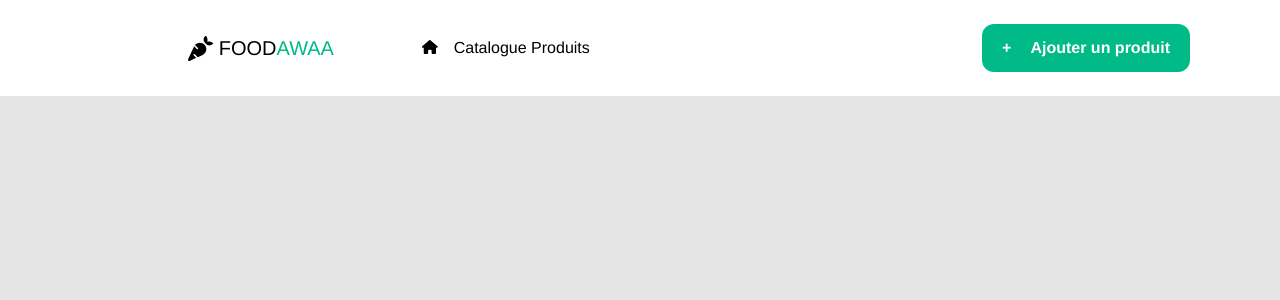
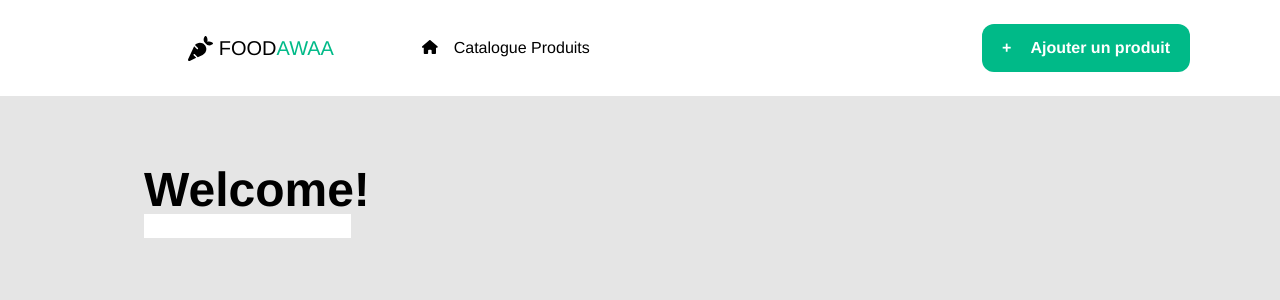
Before and after one commit to nberthou/waalaxy-interview-challenge, a Next.js app: page / in a window 1280 px wide. Shown: the top 300 px of the page. Built offline with nearby package versions, Linux system fonts and the light colour scheme; no server answers.

Commit message:
WIP: Home page

```diff
--- a/pages/index.tsx
+++ b/pages/index.tsx
@@ -1,9 +1,23 @@
+import { useState, useEffect } from "react";
+import axios from "axios";
 import type { NextPage } from "next";
 import Head from "next/head";
-import Layout from 'components/Layout/Layout';
+
+import Layout from "components/Layout/Layout";
+
 import styles from "../styles/Home.module.css";
 
 const Home: NextPage = () => {
+  const [productsLoading, setProductsLoading] = useState<boolean>(true);
+  const [products, setProducts] = useState<any>([]);
+  const [searchValue, setSearchValue] = useState<string>('');
+  useEffect(() => {
+    axios.get(`${process.env.NEXT_PUBLIC_API_URL}/products`).then((res) => {
+      setProducts((prev: any) => [...prev, ...res.data.products]);
+      setProductsLoading(false);
+    });
+  }, []);
+
   return (
     <>
       <Head>
@@ -12,7 +26,10 @@ const Home: NextPage = () => {
       </Head>
 
       <Layout>
-        <div></div>
+        <div className={styles.searchContainer}>
+          <h1 className="font-bold text-5xl">Welcome!</h1>
+          <input />
+        </div>
       </Layout>
     </>
   );
--- /dev/null
+++ b/styles/Home.module.css
@@ -0,0 +1,3 @@
+.title {
+  @apply font-bold text-5xl;
+}
--- a/styles/Layout.module.css
+++ b/styles/Layout.module.css
@@ -1,4 +1,4 @@
 .childrenContainer {
-    margin-top: 4.375em;
+    margin: 4.375em 9em 0 9em;
     height: calc(100vh - 4.275em);
 }
```
Also changed, not shown: components/Layout/Layout.tsx (+6 -1 lines).
